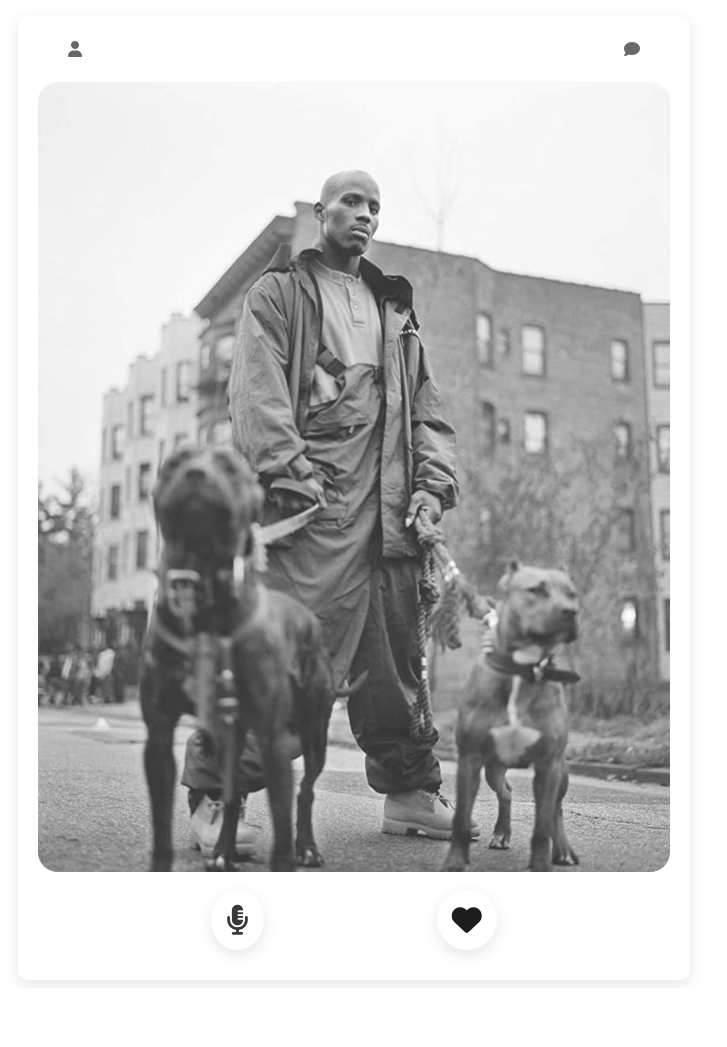
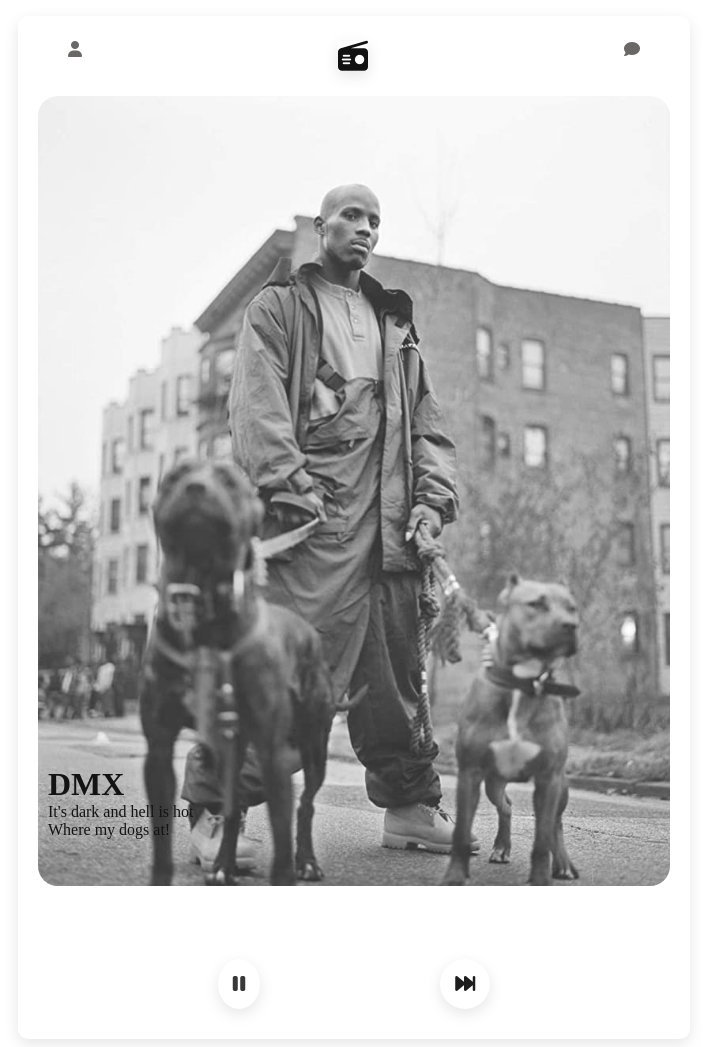
Before and after one commit to R-LaRoi/ScrimbaFrontEndPath, a website: page JavascriptPartTwo/HipHopHooray/index.html in a window 1280 px wide. Shown: the whole page, without its empty margins (0-727 px from the left). Before the commit the page ends 988 px from the top, so only its background shows below. Drawn offline with Linux system fonts and the light colour scheme.

Commit message:
CSS / JS Functions

```diff
--- a/JavascriptPartTwo/HipHopHooray/index.html
+++ b/JavascriptPartTwo/HipHopHooray/index.html
@@ -12,29 +12,32 @@
     ></script>
     <link rel="stylesheet" href="style.css" />
 
-    <title>RapALong</title>
+    <title>HipHopHooray</title>
   </head>
   <body>
     <section class="container">
       <nav class="top-icons">
         <i class="fa-solid fa-user"></i>
+        <i class="fa-solid fa-radio"></i>
         <i class="fa-solid fa-comment"></i>
       </nav>
+
       <main>
-        <img src="./images/dmx.jpg" class="photo" />
-        <div>image text</div>
+        <div class="profile" id="profile"></div>
+
         <div class="select-icons">
-          <div class="mic-button">
-            <i class="fa-solid fa-microphone-lines"></i>
+          <div class="pause-button">
+            <i class="fa-solid fa-pause" id="pause-btn"></i>
           </div>
-
-          <div class="heart-button">
-            <i class="fa-solid fa-heart"></i>
+          <div class="forward-button">
+            <i class="fa-solid fa-forward-fast" id="skip-btn"></i>
           </div>
         </div>
+        <div id="rating"></div>
+        <div id="rating-two"></div>
       </main>
-
-      <script src="index.js"></script>
     </section>
   </body>
+
+  <script src="index.js"></script>
 </html>
--- a/JavascriptPartTwo/HipHopHooray/index.js
+++ b/JavascriptPartTwo/HipHopHooray/index.js
@@ -0,0 +1,79 @@
+const artist = [
+  {
+    name: "Queen Latifah",
+    avatar: "./images/queen.jpg",
+    quote: "Ladies First",
+    album: "All Hail the Queen",
+    isPaused: false,
+    isSkipped: false,
+  },
+  {
+    name: "Tupac Shakur",
+    avatar: "./images/tupac.webp",
+    quote:
+      "“I am not a perfectionist, but still I seek perfection. I am not a great romantic, but yet I yearn for affection.”",
+    album: "2Pacalypse Now",
+    isPaused: false,
+    isSkipped: false,
+  },
+  {
+    name: "DMX",
+    avatar: "./images/dmx.jpg",
+    quote: "Where my dogs at!",
+    album: "It's dark and hell is hot",
+    isPaused: false,
+    isSkipped: false,
+  },
+];
+
+function showArtistHTML() {
+  renderArtist = document.getElementById("profile");
+
+  artist.map((art) => {
+    console.log(art.album);
+
+    renderArtist.innerHTML = `
+    <div> <img src =${art.avatar} class="photo"></div>
+    <div class='text-overlay'>
+    <div class="name"> ${art.name}</div>
+    <div> ${art.album}</div>
+    <div> ${art.quote}</div>
+    </div>`;
+  });
+}
+
+showArtistHTML();
+
+// function ShowArtist() {
+//   Object.assign(this, data);
+//   this.ShowArtistHtml = function () {
+//     const { name, quote, album, avatar } = this;
+
+//     return `
+//         <img src=${avatar} class="photo" />
+//         <div>${name}</div>
+//         <div>${quote}</div>
+//         <div>${album}</div>
+
+// `;
+//   };
+// }
+
+document
+  .getElementById("skip-btn")
+  .addEventListener("click", showBadgeUnderrated);
+document
+  .getElementById("pause-btn")
+  .addEventListener("click", showBadgeClassic);
+
+function showBadgeUnderrated() {
+  const text = document.getElementById("rating");
+  text.innerHTML = `<div class ="underrated">underrated</div>`;
+  console.log(text);
+}
+function showBadgeClassic() {
+  const text = document.getElementById("rating");
+  const text2 = document.getElementById("rating-two");
+  text2.innerHTML = `<div class="classic">classic</div>`;
+  console.log(text);
+}
--- a/JavascriptPartTwo/HipHopHooray/style.css
+++ b/JavascriptPartTwo/HipHopHooray/style.css
@@ -1,8 +1,14 @@
+@font-face {
+  font-family:'Visby' ;
+  src: url(Demo_Fonts/Fontspring-DEMO-visbycf-bold.otf);
+}
+
+
+
 .container{
   margin-top: 1rem;
  box-shadow: 0 5px 15px rgba(0, 0, 0, 0.1);
 border-radius: 10px;
-  color: rgb(255, 255, 255);
   margin-left: 10px;
 padding: 0px 20px;
 background-color: rgb(255, 255, 255);
@@ -22,15 +28,15 @@
 
 .select-icons {
  display:flex;
-  font-size: 30px;
+  font-size: 20px;
   justify-content: space-evenly;
   padding-bottom: 30px;
-
+  align-items: baseline;
 
 }
 
 
-.fa-heart, .fa-microphone-lines{
+.fa-forward-fast, .fa-pause{
 padding: 15px;
   border-radius: 50%;
   background-color: rgb(255, 255, 255);
@@ -42,31 +48,94 @@
 
 }
 
-.fa-heart{
+.fa-radio{
+font-size: 30px;
+  cursor: pointer;
+  color: rgb(19, 18, 18);
+
+box-shadow: 0 5px 15px rgba(0, 0, 0, 0.1);
+  cursor: pointer;
+
+}
+
+.fa-forward-fast{
 
 color:rgb(28, 29, 28)
 
 }
 
-.fa-microphone-lines{
+.fa-pause{
 
 color: rgb(56, 56, 56);
   border-radius: 50%;
 font-style: 20px;}
 
 
-.fa-microphone-lines:hover,
-.fa-heart:hover {
+.fa-pause:hover,
+.fa-forward-fast:hover {
 background-color: rgb(28, 29, 28);
   color: rgb(255, 255, 255);
   border-radius: 45%;
+  box-shadow: 0 5px 15px rgb(0, 0, 0);
 }
 
 .photo{
 display: flex;
+max-width:100%;
 
-max-width:100%;
 justify-content: center;
 border-radius: 20px;
 opacity: .8;
 }
+
+
+
+.rating-text{
+/* display: none; */
+
+font-size: 1.5rem;
+font-family: 'Visby';
+font-weight: 800;
+
+}
+
+
+.text-overlay{
+  max-width: 350px;
+position:relative;
+bottom:120px;
+margin-left: 10px;
+  display: flex;
+  flex-wrap: wrap;
+  flex-direction: column;
+font-size: 1rem;
+color: rgb(20, 19, 19);
+
+
+
+}
+
+.name{
+
+font-size: 2rem;
+font-weight: 800;
+}
+
+.classic ,
+.underrated {
+  border: 3px solid rgb(224, 204, 7);;
+  font-family: 'visby';
+  text-transform: uppercase;
+position: absolute;
+top:150px;
+  font-size: 52px;
+  background-image: rgb(224, 204, 7);
+    background: linear-gradient(96deg, rgba(224, 204, 7, 1) 0%, rgba(255, 192, 0, 1) 35%, rgba(255, 246, 0, 1) 100%);
+
+  -webkit-background-clip: text;
+  -webkit-text-fill-color: transparent;
+
+  padding: 20px;
+  margin-left: 20px;
+
+}
```
Also changed, not shown: JavascriptPartTwo/HipHopHooray/Demo_Fonts/Fontspring-DEMO-visbycf-bold.otf (added), JavascriptPartTwo/HipHopHooray/Demo_Fonts/Fontspring-DEMO-visbycf-boldoblique.otf (added), JavascriptPartTwo/HipHopHooray/Demo_Fonts/Fontspring-DEMO-visbycf-demibold.otf (added), JavascriptPartTwo/HipHopHooray/Demo_Fonts/Fontspring-DEMO-visbycf-demiboldoblique.otf (added), JavascriptPartTwo/HipHopHooray/Demo_Fonts/Fontspring-DEMO-visbycf-extrabold.otf (added), JavascriptPartTwo/HipHopHooray/Demo_Fonts/Fontspring-DEMO-visbycf-extraboldoblique.otf (added), JavascriptPartTwo/HipHopHooray/Demo_Fonts/Fontspring-DEMO-visbycf-heavy.otf (added), JavascriptPartTwo/HipHopHooray/Demo_Fonts/Fontspring-DEMO-visbycf-heavyoblique.otf (added), JavascriptPartTwo/HipHopHooray/Demo_Fonts/Fontspring-DEMO-visbycf-light.otf (added), JavascriptPartTwo/HipHopHooray/Demo_Fonts/Fontspring-DEMO-visbycf-lightoblique.otf (added), JavascriptPartTwo/HipHopHooray/Demo_Fonts/Fontspring-DEMO-visbycf-medium.otf (added), JavascriptPartTwo/HipHopHooray/Demo_Fonts/Fontspring-DEMO-visbycf-mediumoblique.otf (added), JavascriptPartTwo/HipHopHooray/Demo_Fonts/Fontspring-DEMO-visbycf-regular.otf (added), JavascriptPartTwo/HipHopHooray/Demo_Fonts/Fontspring-DEMO-visbycf-regularoblique.otf (added), 2 more files.
